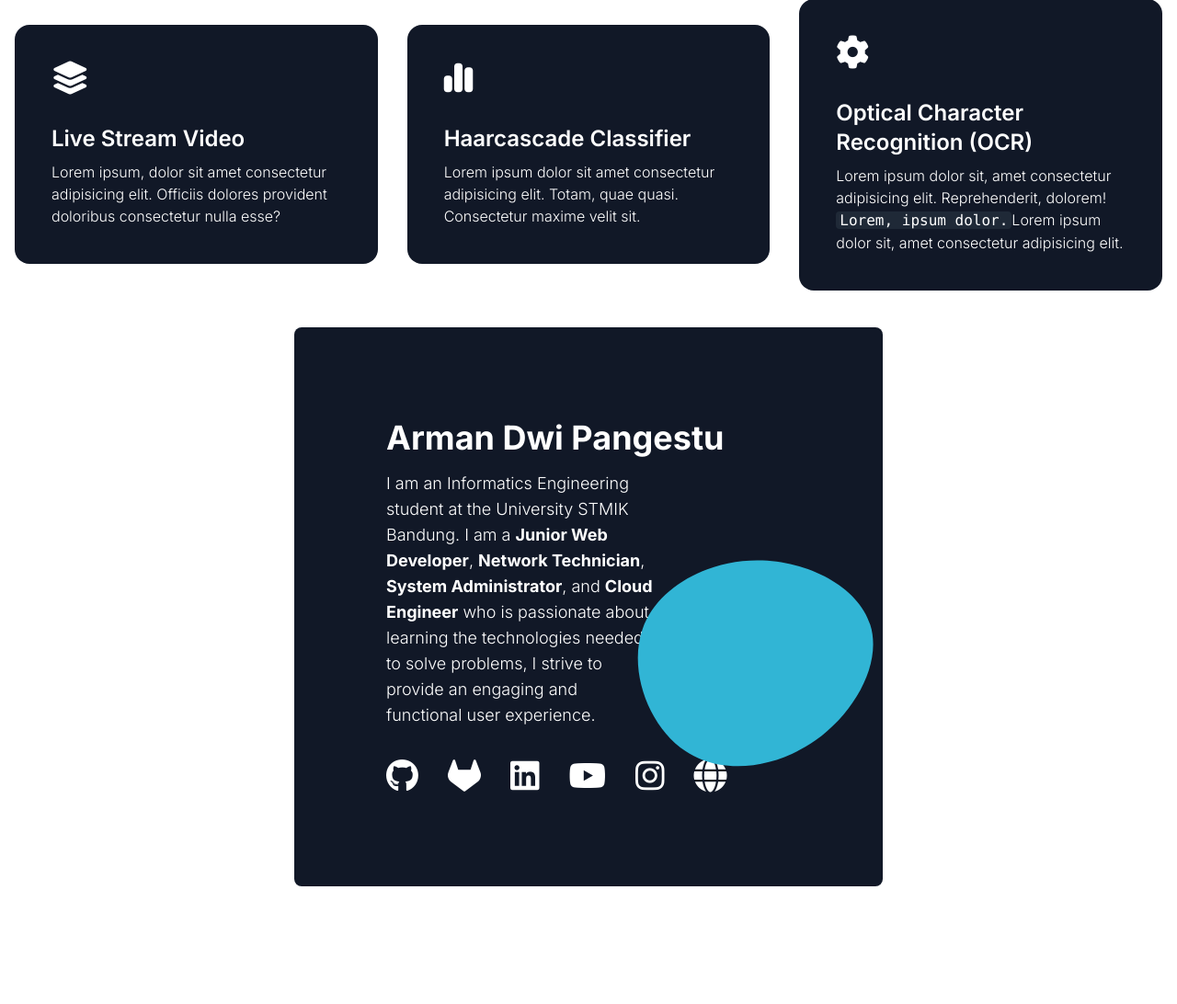
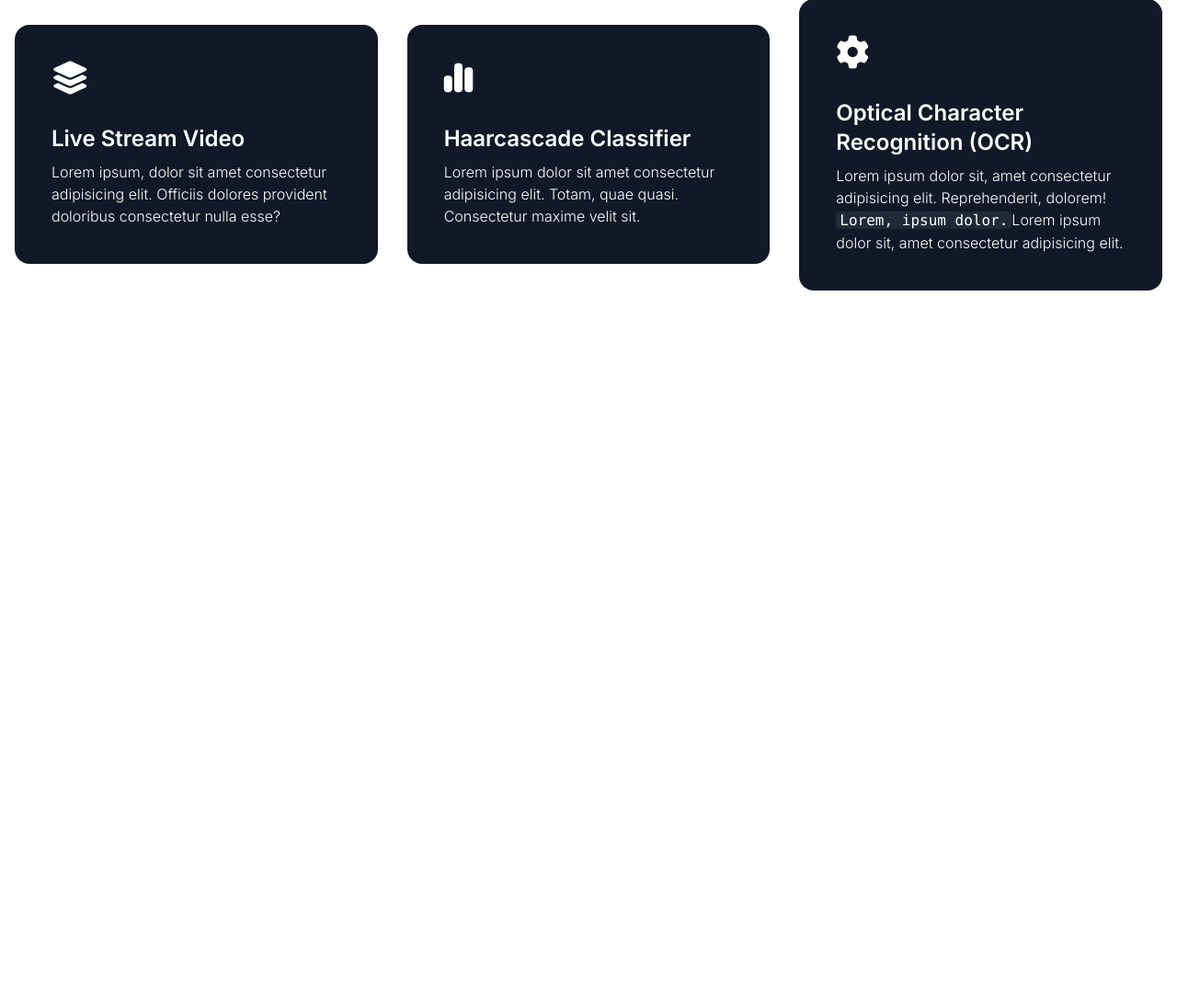
Before and after one commit to abhishekjaiswar221/number-plate-detection-system, a Django app: page / in a window 1280 px wide. Shown: the part 1216-2308 px from the top of the page at 92% size. After the commit the page ends 1532 px from the top, so only its background shows below. Run offline with Django 4.2, Linux system fonts and the light colour scheme; some libraries are stand-ins or nearby versions; grey boxes are pictures that could not be loaded.

Commit message:
Remove the author section from the ui of the page

```diff
--- a/app/templates/index.html
+++ b/app/templates/index.html
@@ -39,10 +39,6 @@
                 <li>
                     <a href="#feature"
                         class="px-6 py-2 rounded-full text-lg font-medium text-gray-900 hover:text-gray-500 dark:text-white">Feature</a>
-                </li>
-                <li>
-                    <a href="#author"
-                        class="px-6 py-2 rounded-full text-lg font-medium text-gray-900 hover:text-gray-500 dark:text-white">Author</a>
                 </li>
             </ul>
         </nav>
@@ -177,62 +173,6 @@
         </div>
     </article>
 
-    <article class="block dark:bg-primary dark:text-white" id="author">
-        <div class="border-3 bg-gray-900 text-white dark:bg-white dark:text-primary rounded-lg flex gap-4 p-5 mx-80">
-            <div class="flex-1 p-20">
-                <h1 class="text-4xl font-bold">Arman Dwi Pangestu</h1>
-                <p class="mt-4 font-light text-lg leading-7 pr-20">
-                    I am an Informatics Engineering student at the
-                    University STMIK Bandung. I am a
-                    <span class="font-bold">Junior Web Developer</span>,
-                    <span class="font-bold">Network Technician</span>,
-                    <span class="font-bold">System Administrator</span>, and
-                    <span class="font-bold">Cloud Engineer</span> who is
-                    passionate about learning the technologies needed to
-                    solve problems, I strive to provide an engaging and
-                    functional user experience.
-                </p>
-
-                <div class="mt-8 flex gap-8">
-                    <a href="https://github.com/armandwipangestu" target="_blank"
-                        class="text-4xl transition-colors duration-150 hover:text-blue-400">
-                        <i class="fab fa-github"></i>
-                    </a>
-                    <a href="https://gitlab.com/armandwipangestu" target="_blank"
-                        class="text-4xl transition-colors duration-150 hover:text-orange-400">
-                        <i class="fab fa-gitlab"></i>
-                    </a>
-                    <a href="https://www.linkedin.com/in/arman-dwi-pangestu" target="_blank"
-                        class="text-4xl transition-colors duration-150 hover:text-blue-600">
-                        <i class="fab fa-linkedin"></i>
-                    </a>
-                    <a href="https://www.youtube.com/channel/UCqo9Q_EpEJWGJLB2xmm_g3A" target="_blank"
-                        class="text-4xl transition-colors duration-150 hover:text-red-600">
-                        <i class="fab fa-youtube"></i>
-                    </a>
-                    <a href="https://www.instagram.com/devvnnull/" target="_blank"
-                        class="text-4xl transition-colors duration-150 hover:text-pink-600">
-                        <i class="fab fa-instagram"></i>
-                    </a>
-                    <a href="https://armandwipangestu.vercel.app" target="_blank"
-                        class="text-4xl transition-colors duration-150 hover:text-green-500">
-                        <i class="fas fa-globe"></i>
-                    </a>
-                </div>
-            </div>
-            <div class="relative">
-                <img src="{% static 'images/me.webp' %}" alt="Me" class="relative z-10 mx-auto w-64 p-8" />
-                <span class="absolute -right-12 bottom-12 transform">
-                    <svg width="350" height="350" viewBox="0 0 200 200" xmlns="http://www.w3.org/2000/svg">
-                        <path fill="#31B5D5"
-                            d="M64.1,-21.5C70.9,-0.1,55.7,27.8,33.1,43.8C10.5,59.7,-19.4,63.8,-40.2,49.9C-61,36.1,-72.8,4.3,-64.5,-19.2C-56.3,-42.7,-28.2,-57.9,0.3,-57.9C28.7,-58,57.4,-43,64.1,-21.5Z"
-                            transform="translate(100 100) scale(1.1)" />
-                    </svg>
-                </span>
-            </div>
-        </div>
-    </article>
-
     <div class="h-32 dark:bg-primary dark:text-white"></div>
 
     <!-- Script to capture the Region Of Interest(ROI) -->
```
